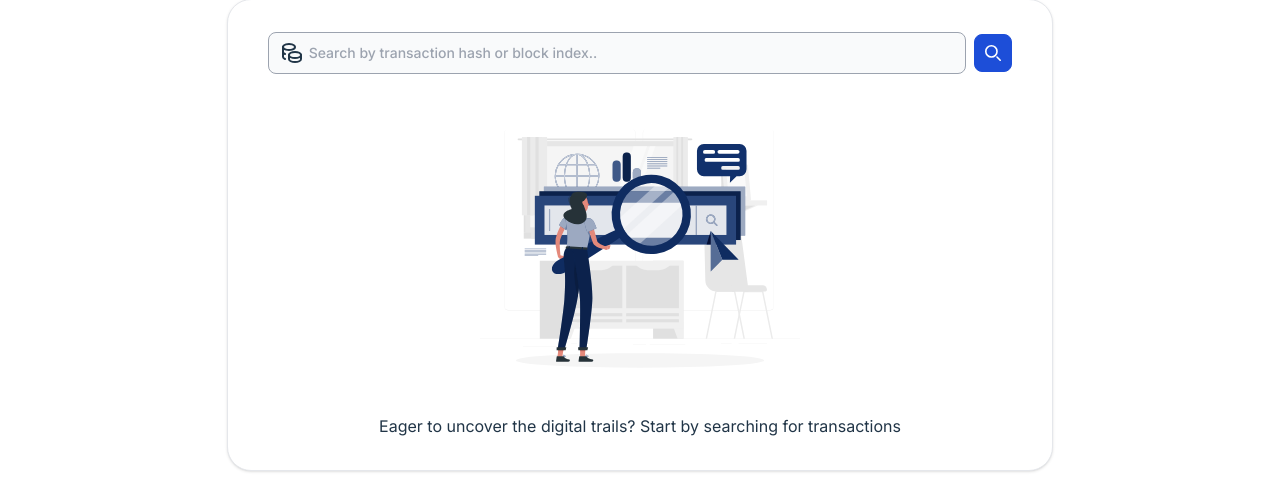
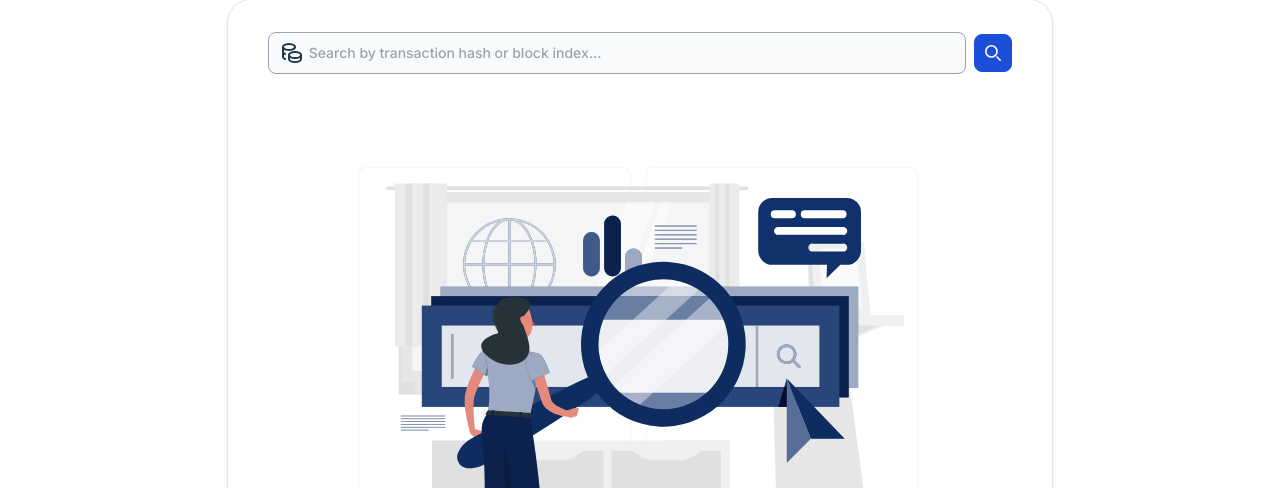
Before and after one commit to rowpacmal/marwcoin, a React (Vite) app in the folder frontend/: page /blocks in a window 1280 px wide. Shown: the part 399-887 px from the top of the page. Built offline with nearby package versions, Linux system fonts and the light colour scheme.

Commit message:
Minor refactoring of Transaction components

```diff
--- a/frontend/src/components/transaction/LatestTransactionBtn.jsx
+++ /dev/null
@@ -1,19 +0,0 @@
-import { useLatestTxn } from "../../hooks/useLatestTxn";
-
-export const LatestTransactionBtn = ({ setTransactions }) => {
-    const { mutate } = useLatestTxn(setTransactions);
-
-    const handleButton = () => {
-        mutate();
-    };
-
-    return (
-        <button
-            type="button"
-            className="text-white bg-blue-700 hover:bg-blue-900 focus:outline-none focus:ring-4 focus:ring-blue-300 font-semibold rounded-full text-xs px-4 py-1.5 text-center me-2 mb-2"
-            onClick={handleButton}
-        >
-            Latest Txn
-        </button>
-    );
-};
--- /dev/null
+++ b/frontend/src/components/transaction/LatestTransactionButton.jsx
@@ -0,0 +1,19 @@
+import { useLatestTxn } from '../../hooks/useLatestTxn';
+
+export const LatestTransactionButton = ({ setTransactions }) => {
+	const { mutate } = useLatestTxn(setTransactions);
+
+	const handleButton = () => {
+		mutate();
+	};
+
+	return (
+		<button
+			type="button"
+			className="text-white bg-blue-700 hover:bg-blue-900 focus:outline-none focus:ring-4 focus:ring-blue-300 font-semibold rounded-full text-xs px-4 py-1.5 text-center me-2 mb-2"
+			onClick={handleButton}
+		>
+			Latest Txn
+		</button>
+	);
+};
--- a/frontend/src/components/transaction/SearchForm.jsx
+++ b/frontend/src/components/transaction/SearchForm.jsx
@@ -1,8 +1,7 @@
-import { useState } from "react";
-import { IconCoins } from "@tabler/icons-react";
+import { useState } from 'react';
 
-export const SearchForm = ({ mutate }) => {
-    const [searchQuery, setSearchQuery] = useState("");
+export const SearchForm = ({ mutate, icon, placeholder }) => {
+	const [searchQuery, setSearchQuery] = useState('');
 
 	const handleFormSubmit = (e) => {
 		e.preventDefault();
@@ -19,13 +18,13 @@ export const SearchForm = ({ mutate }) => {
 			</label>
 			<div className="relative w-full">
 				<div className="absolute inset-y-0 start-0 flex items-center ps-3 pointer-events-none">
-                    <IconCoins />
+					{icon}
 				</div>
 				<input
 					type="text"
 					id="simple-search"
 					className="bg-gray-50 border border-gray-400 text-gray-900 text-sm rounded-lg focus:ring-blue-500 focus:border-blue-500 block w-full ps-10 p-2.5 font-medium"
-                    placeholder="Search by transaction hash or block index.."
+					placeholder={placeholder}
 					required
 					onInput={(e) => setSearchQuery(e.target.value)}
 				/>
--- a/frontend/src/components/transaction/SearchTransaction.jsx
+++ b/frontend/src/components/transaction/SearchTransaction.jsx
@@ -1,17 +1,22 @@
-import { Notice } from "./Notice";
-import { useSearchTxns } from "../../hooks/useSearchTxns";
-import { SearchForm } from "./SearchForm";
+import { Notice } from './Notice';
+import { useSearchTxns } from '../../hooks/useSearchTxns';
+import { SearchForm } from './SearchForm';
+import { IconCoins } from '@tabler/icons-react';
 
 export const SearchTransaction = ({ setTransactions }) => {
 	const { mutate, status, error } = useSearchTxns(setTransactions);
 
 	return (
 		<>
-            <SearchForm mutate={mutate} />
+			<SearchForm
+				mutate={mutate}
+				icon={<IconCoins />}
+				placeholder={'Search by transaction hash or block index...'}
+			/>
 			<Notice
 				status={status}
 				error={error}
-                successMsg={"Here is the search result:"}
+				successMsg={'Here is the search result:'}
 			/>
 		</>
 	);
--- a/frontend/src/components/transaction/TransactionTable.jsx
+++ b/frontend/src/components/transaction/TransactionTable.jsx
@@ -1,33 +1,7 @@
-import transactionSvg from "../../assets/transaction_illustration.svg";
-import { IconCopy, IconCheck } from "@tabler/icons-react";
-import { useCopyState } from "../../hooks/useCopyState";
-
-const TableHeader = ({ title }) => (
-    <th scope="col" className="px-6 py-3">
-        {title}
-    </th>
-);
-
-const TableCell = ({ value }) => {
-    const { copyClicked, setCopyClicked } = useCopyState();
-
-    const handleCopyClick = () => {
-        navigator.clipboard.writeText(value);
-        setCopyClicked(true);
-    };
-
-    return (
-        <td className="px-6 py-4 font-medium text-gray-900 whitespace-nowrap truncate max-w-4 relative">
-            {value}
-            <button
-                className={`absolute top-3.5 right-0 p-0.5 text-xs text-gray-800 ${copyClicked ? "bg-blue-200 hover:bg-blue-400" : "bg-gray-200 hover:bg-gray-400"} rounded transition-colors duration-200 border-0`}
-                onClick={handleCopyClick}
-            >
-                {copyClicked ? <IconCheck size={16} /> : <IconCopy size={16} />}
-            </button>
-        </td>
-    );
-};
+import transactionSvg from '../../assets/transaction_illustration.svg';
+import { TableHeader } from '../table/TableHeader';
+import { TableCell } from '../table/TableCell';
+import { Poster } from '../Poster';
 
 export const TransactionTable = ({ transactions }) => {
 	return (
@@ -43,6 +17,7 @@ export const TransactionTable = ({ transactions }) => {
 								<TableHeader title="Amount" />
 							</tr>
 						</thead>
+
 						<tbody>
 							{transactions?.map((tx) => (
 								<tr key={tx.hash} className="bg-white border-b">
@@ -58,17 +33,12 @@ export const TransactionTable = ({ transactions }) => {
 					</table>
 				</div>
 			) : (
-                <div className="flex flex-col items-center">
-                    <img
+				<Poster
 					src={transactionSvg}
-                        className="w-80"
-                        alt="Illustration of transaction search"
+					message={
+						'Eager to uncover the digital trails? Start by searching for transactions...'
+					}
 				/>
-                    <h2 className="text-md font-normal text-center">
-                        Eager to uncover the digital trails? Start by searching
-                        for transactions
-                    </h2>
-                </div>
 			)}
 		</>
 	);
--- a/frontend/src/components/transaction/TransactionView.jsx
+++ b/frontend/src/components/transaction/TransactionView.jsx
@@ -1,7 +1,7 @@
-import { useState } from "react";
-import { SearchTransaction } from "./SearchTransaction";
-import { TransactionTable } from "./TransactionTable";
-import { LatestTransactionBtn } from "./LatestTransactionBtn";
+import { useState } from 'react';
+import { SearchTransaction } from './SearchTransaction';
+import { TransactionTable } from './TransactionTable';
+import { LatestTransactionButton } from './LatestTransactionButton';
 
 export const TransactionView = () => {
 	const [transactions, setTransactions] = useState([]);
@@ -10,7 +10,7 @@ export const TransactionView = () => {
 		<div className="w-full md:w-1/2 py-8 px-10 bg-white border border-gray-200 rounded-3xl shadow flex flex-col gap-5">
 			<div className="flex gap-3 items-start md:flex-row flex-col">
 				<h2 className="text-2xl font-bold">Transactions</h2>
-                <LatestTransactionBtn setTransactions={setTransactions} />
+				<LatestTransactionButton setTransactions={setTransactions} />
 			</div>
 			<SearchTransaction setTransactions={setTransactions} />
 			<TransactionTable transactions={transactions} />
```
Lines whose indentation alone changed are shown as unchanged.
